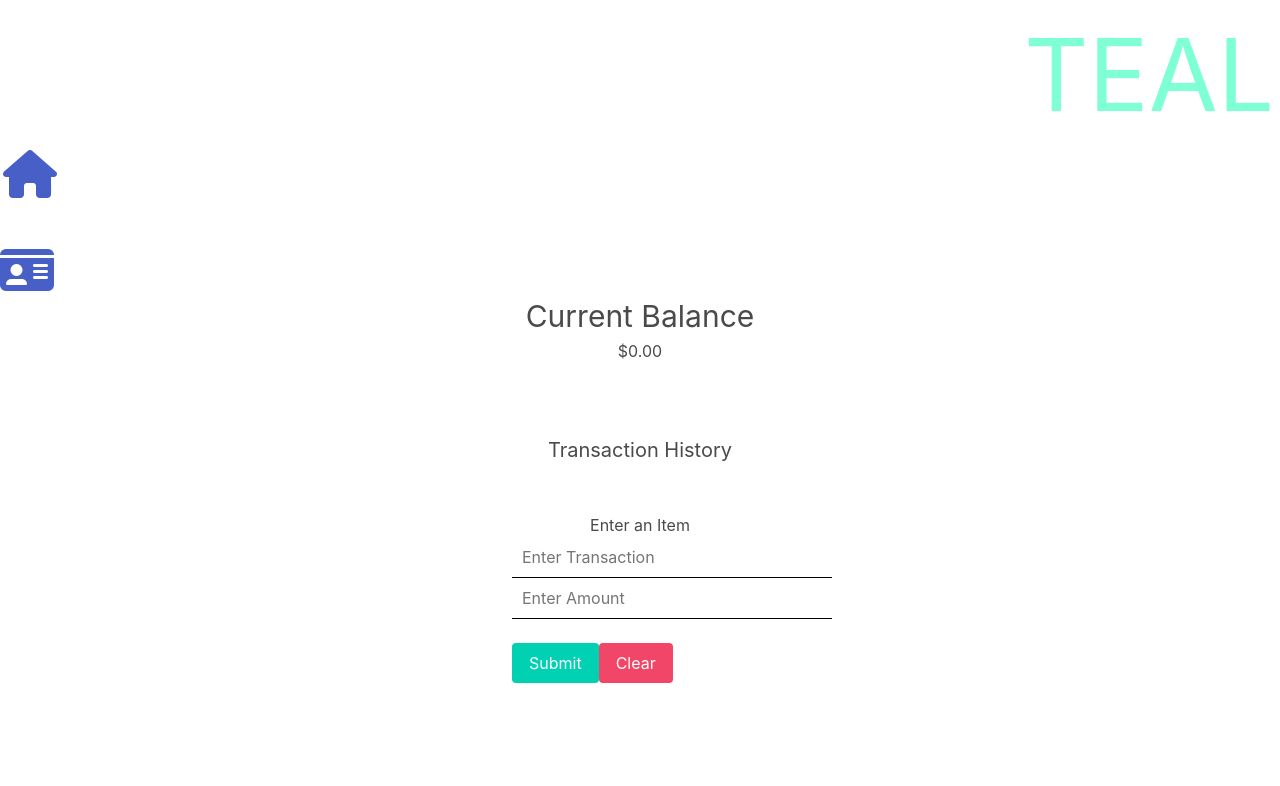
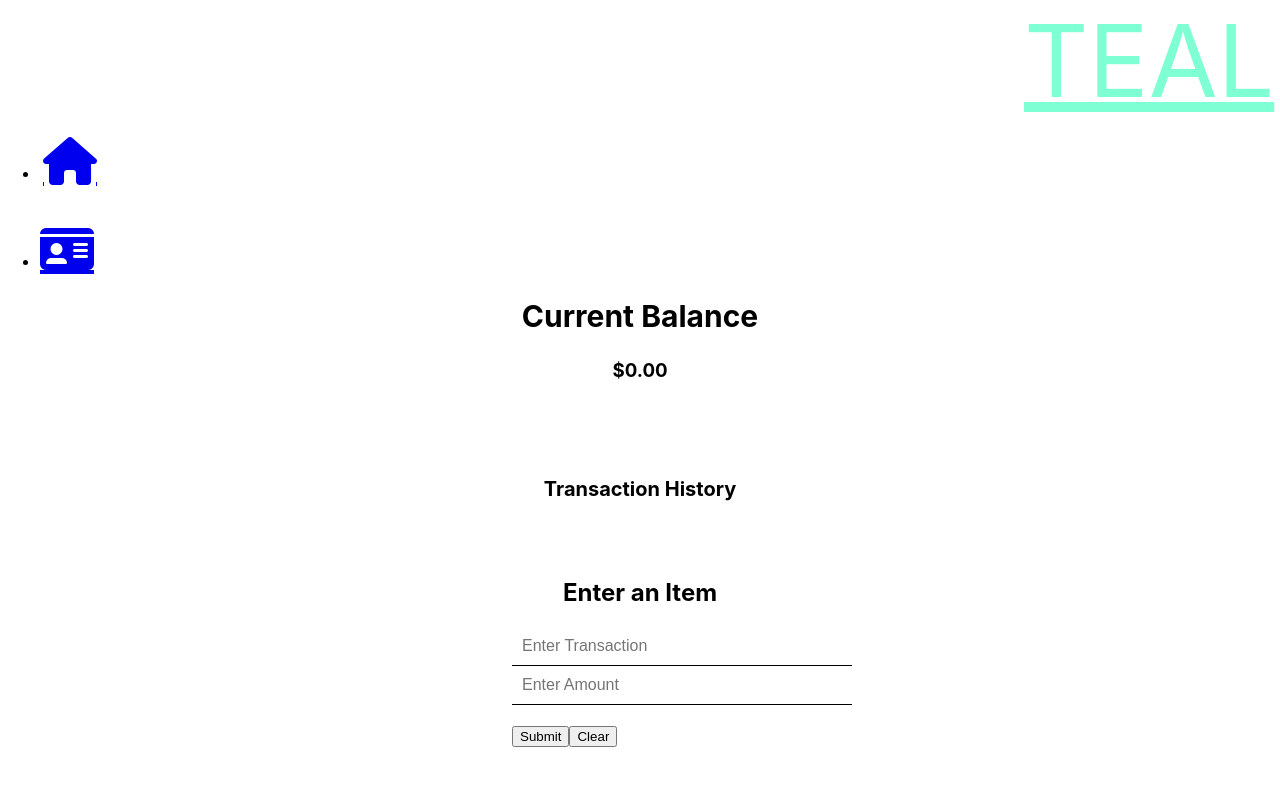
Before and after one commit to gabe571/teal-frontend, a React (Create React App) app: page /layout in a window 1280 px wide. Shown: the top 786 px of the page. Built offline with nearby package versions, Linux system fonts and the light colour scheme.

Commit message:
bulma removed

```diff
--- a/public/index.html
+++ b/public/index.html
@@ -15,7 +15,6 @@
       user's mobile device or desktop. See https://developers.google.com/web/fundamentals/web-app-manifest/
     -->
     <link rel="manifest" href="%PUBLIC_URL%/manifest.json" />
-    <link rel="stylesheet" href="https://cdnjs.cloudflare.com/ajax/libs/bulma/0.9.2/css/bulma.min.css" integrity="sha512-byErQdWdTqREz6DLAA9pCnLbdoGGhXfU6gm1c8bkf7F51JVmUBlayGe2A31VpXWQP+eiJ3ilTAZHCR3vmMyybA==" crossorigin="anonymous" />
     <link rel="stylesheet" href="https://cdnjs.cloudflare.com/ajax/libs/font-awesome/4.7.0/css/font-awesome.min.css">
     <script src="https://kit.fontawesome.com/7a3c15a8ba.js" crossorigin="anonymous"></script>
     <!--
--- a/src/components/Profile.js
+++ b/src/components/Profile.js
@@ -92,7 +92,7 @@ render() {
                     <label>Zipcode</label>
                 </div>
                 <div className='profile-submit'>
-                <button type="submit" className="button is-primary">Submit</button>
+                <button type="submit">Submit</button>
                 </div>
             </form>
         </div>
--- a/src/components/form.js
+++ b/src/components/form.js
@@ -110,8 +110,8 @@ return (
         </div>
         <br/>
         <div className='button-container'>
-            <button type='submit' className='button is-primary'> Submit </button>
-            <button className='button is-danger' onClick={clearBudget}> Clear </button>
+            <button type='submit' > Submit </button>
+            <button  onClick={clearBudget}> Clear </button>
         </div>
     </form>
     </div>
```
